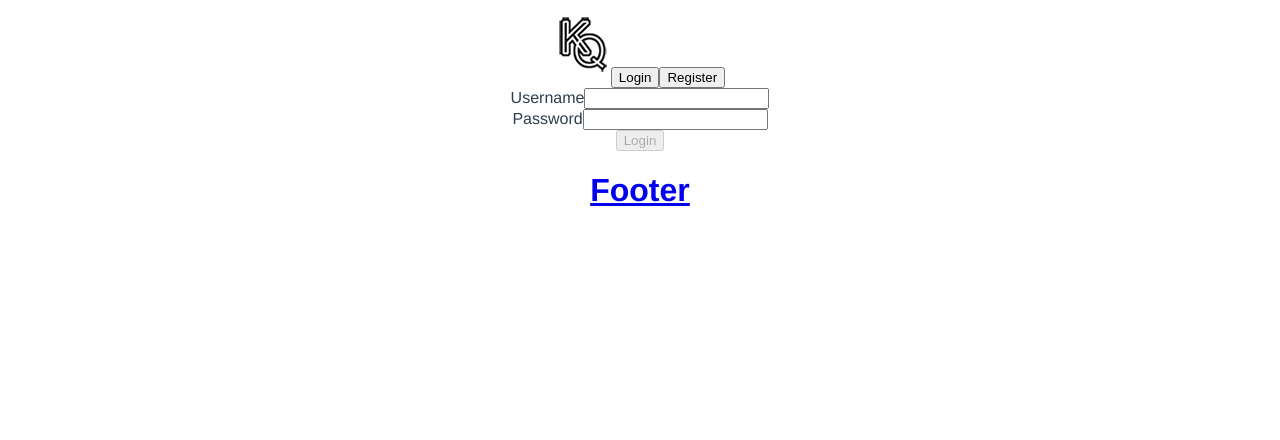
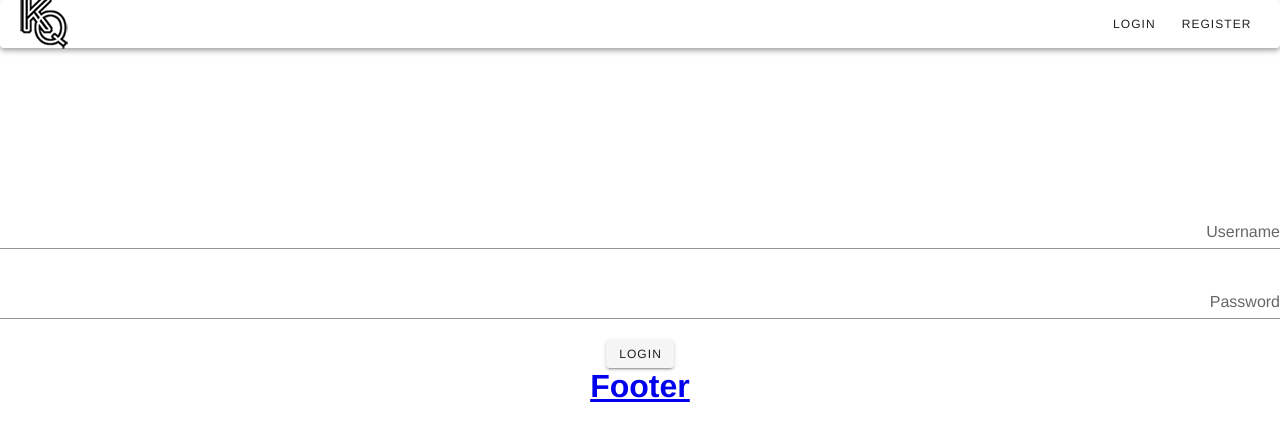
Before and after one commit to IliqNikolov/QuestVue, a Vue app in the folder quest_vue/: page /login in a window 1280 px wide. Shown: the top 440 px of the page. Built offline with nearby package versions, Linux system fonts and the light colour scheme.

Commit message:
added guards and some vuetify

```diff
--- a/quest_vue/package.json
+++ b/quest_vue/package.json
@@ -15,7 +15,8 @@
     "vue-property-decorator": "^8.3.0",
     "vue-router": "^3.1.5",
     "vue2-google-maps": "^0.10.7",
-    "vuelidate": "^0.7.5"
+    "vuelidate": "^0.7.5",
+    "vuetify": "^2.2.19"
   },
   "devDependencies": {
     "@typescript-eslint/eslint-plugin": "^2.18.0",
--- a/quest_vue/public/index.html
+++ b/quest_vue/public/index.html
@@ -5,6 +5,8 @@
     <meta http-equiv="X-UA-Compatible" content="IE=edge">
     <meta name="viewport" content="width=device-width,initial-scale=1.0">
     <link rel="icon" href="<%= BASE_URL %>favicon.ico">
+    <link href="https://fonts.googleapis.com/css?family=Roboto:100,300,400,500,700,900" rel="stylesheet">
+    <link href="https://cdn.jsdelivr.net/npm/@mdi/font@4.x/css/materialdesignicons.min.css" rel="stylesheet">
     <title><%= htmlWebpackPlugin.options.title %></title>
   </head>
   <body>
--- a/quest_vue/src/components/shared/Header.vue
+++ b/quest_vue/src/components/shared/Header.vue
@@ -1,30 +1,33 @@
 <template>
-<div>
+<v-card color="grey lighten-4" flat height="200px" tile>
+    <v-toolbar dense>
             <router-link to="/">
                 <img src="@/assets/Untitled-1 - Copy.png">
             </router-link>
+        <v-spacer></v-spacer>
         <template  v-if="this.usernameAndLogout.username">
             <span>Hello {{usernameAndLogout.username}}</span>
             <router-link to="/changepassword">
-        <button>
+                <v-btn text small>
                     Change Password
-        </button>
+                </v-btn>
             </router-link>
-     <button @click="usernameAndLogout.logout">Logout</button>
+            <v-btn text small @click="usernameAndLogout.logout" class="hidden-sm-and-down">Logout</v-btn>
         </template>
         <template  v-else>
             <router-link to="/login">
-        <button>
+                <v-btn text small>
                     Login
-        </button>
+                </v-btn>
                 </router-link>
             <router-link to="/register">
-        <button>
+                <v-btn text small>
                     Register
-        </button>
+                </v-btn>
                 </router-link>
         </template >
-</div>
+    </v-toolbar>
+    </v-card>
 </template>
 
 <script lang="ts">
@@ -39,5 +42,11 @@ export default {
 </script>
 
 <style scoped>
-
+a {
+    color: black;
+    text-decoration: none;
+}
+a:visited {
+  color: black;
+}
 </style>
--- a/quest_vue/src/components/user/login.vue
+++ b/quest_vue/src/components/user/login.vue
@@ -1,18 +1,12 @@
 <template>
-<form @submit.prevent="login">
-    <div>
-        <label>Username</label>
-        <input v-model="username" type="text" @blur="$v.username.$touch()">
-        <div v-if="$v.username.$error">Username must be at least 6 characters long</div>
-    </div>
-    <div>
-        <label>Password</label>
-        <input v-model="password" type="password" @blur="$v.password.$touch()">
-        <div v-if="$v.password.$error">Password must be at least 6 characters long</div>
-    </div>
+<v-form ref="form">
+        <v-text-field v-model="username" type="text"
+        label="Username" :rules="usrnameRules"></v-text-field>
+        <v-text-field v-model="password" type="password"
+        label="Password" :rules="passwordRules"></v-text-field>
     <div v-if="isInvalidUsernameOrPassword">Invalid username or password</div>
-    <button :disabled="$v.$invalid">Login</button>
-</form>
+    <v-btn small @click="login">Login</v-btn>
+</v-form>
 </template>
 <script>
 import { validationMixin } from 'vuelidate'
@@ -26,11 +20,20 @@ export default {
         return{
             username:"",
             password:"",
+            usrnameRules:[
+                v => !!v || 'Username is required',
+                v => (v && v.length >= 6) || "Username can't be  less than 6 characters",
+            ],
+            passwordRules:[
+                v => !!v || 'Password is required',
+                v => (v && v.length >= 6) || "Password can't be  less than 6 characters",
+            ],
             isInvalidUsernameOrPassword:false
         }
     },
     methods:{
         login: function(){
+            if (this.$refs.form.validate()) {
                 userServices.Login(this.username,this.password).then(res=> {
                     this.isInvalidUsernameOrPassword=false;
                     document.cookie="user="+res.data.token;
@@ -44,6 +47,7 @@ export default {
                     }
                 }
                 )
+            }
 
         }
     },
--- a/quest_vue/src/main.ts
+++ b/quest_vue/src/main.ts
@@ -2,7 +2,10 @@ import Vue from 'vue'
 import App from './App.vue'
 import router from './router'
 import * as VueGoogleMaps from 'vue2-google-maps'
+import Vuetify from 'vuetify'
+import 'vuetify/dist/vuetify.min.css'
 
+Vue.use(Vuetify)
 Vue.use(VueGoogleMaps, {
   load: {
     key: 'AIzaSyC9f2dMrxrtkho2J2UYnh0HvRjrjKg0Tbk',
--- a/quest_vue/src/router/index.ts
+++ b/quest_vue/src/router/index.ts
@@ -8,6 +8,39 @@ import Register from '../components/user/register.vue'
 import ChangePassword from '../components/user/changePassword.vue'
 
 Vue.use(VueRouter)
+function loginGuard(to: any, from: any, next: any)
+{
+ let isAuthenticated= false;
+if(localStorage.getItem('user'))
+  isAuthenticated = true;
+ else
+  isAuthenticated= false;
+ if(isAuthenticated)
+ {
+  next();
+ }
+ else
+ {
+  next('/login');
+ }
+}
+
+function logoutGuard(to: any, from: any, next: any)
+{
+ let isAuthenticated= false;
+if(!localStorage.getItem('user'))
+  isAuthenticated = true;
+ else
+  isAuthenticated= false;
+ if(isAuthenticated)
+ {
+  next();
+ }
+ else
+ {
+  next('/');
+ }
+}
 
 const routes = [
   {
@@ -21,19 +54,23 @@ const routes = [
   },
   {
     path: '/login',
-    component:Login
+    component:Login,
+    beforeEnter :logoutGuard
   },
   {
     path: '/register',
-    component:Register
+    component:Register,
+    beforeEnter :logoutGuard
   },
   {
     path: '/changepassword',
-    component:ChangePassword
+    component:ChangePassword,
+    beforeEnter :loginGuard
   },
   {
     path: '/create',
-    component:Create
+    component:Create,
+    beforeEnter :loginGuard
   }
 ]
 
```
Also changed, not shown: 1 other file (tests, documents, lock files or other folders). Lines whose indentation alone changed are shown as unchanged.
